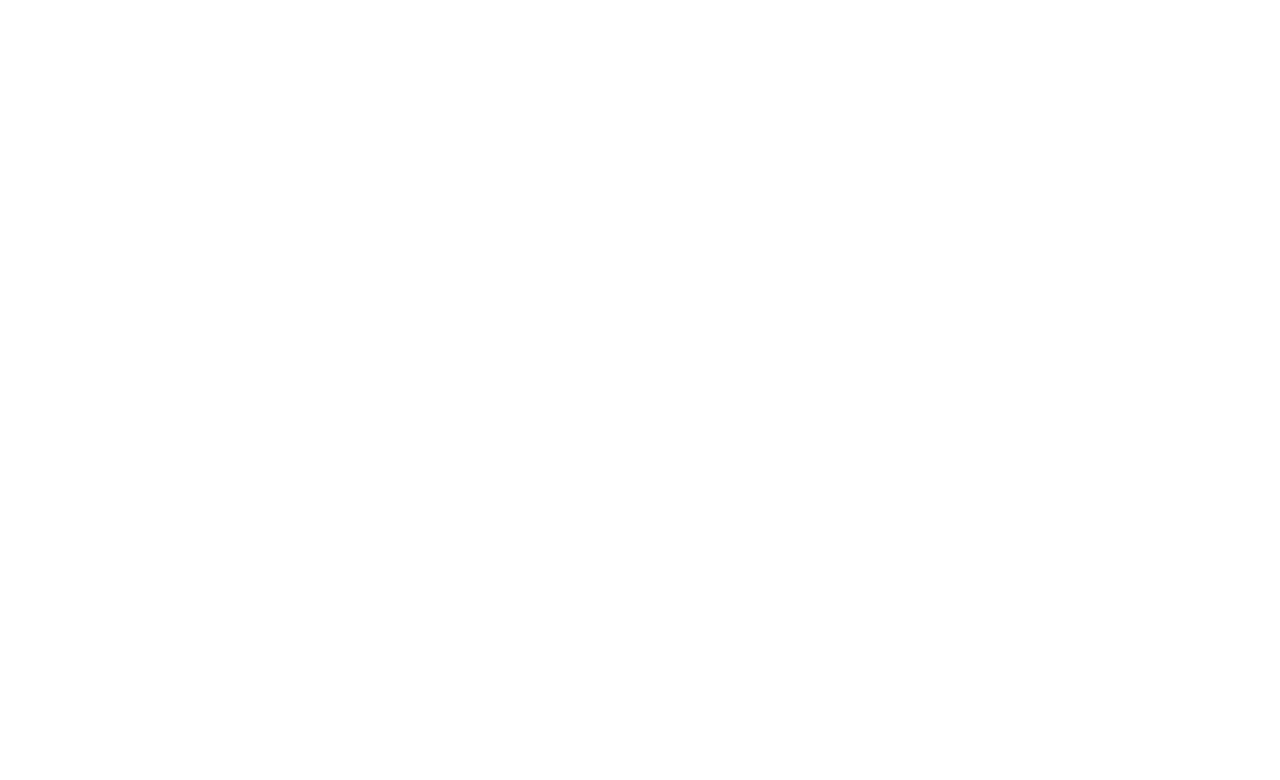
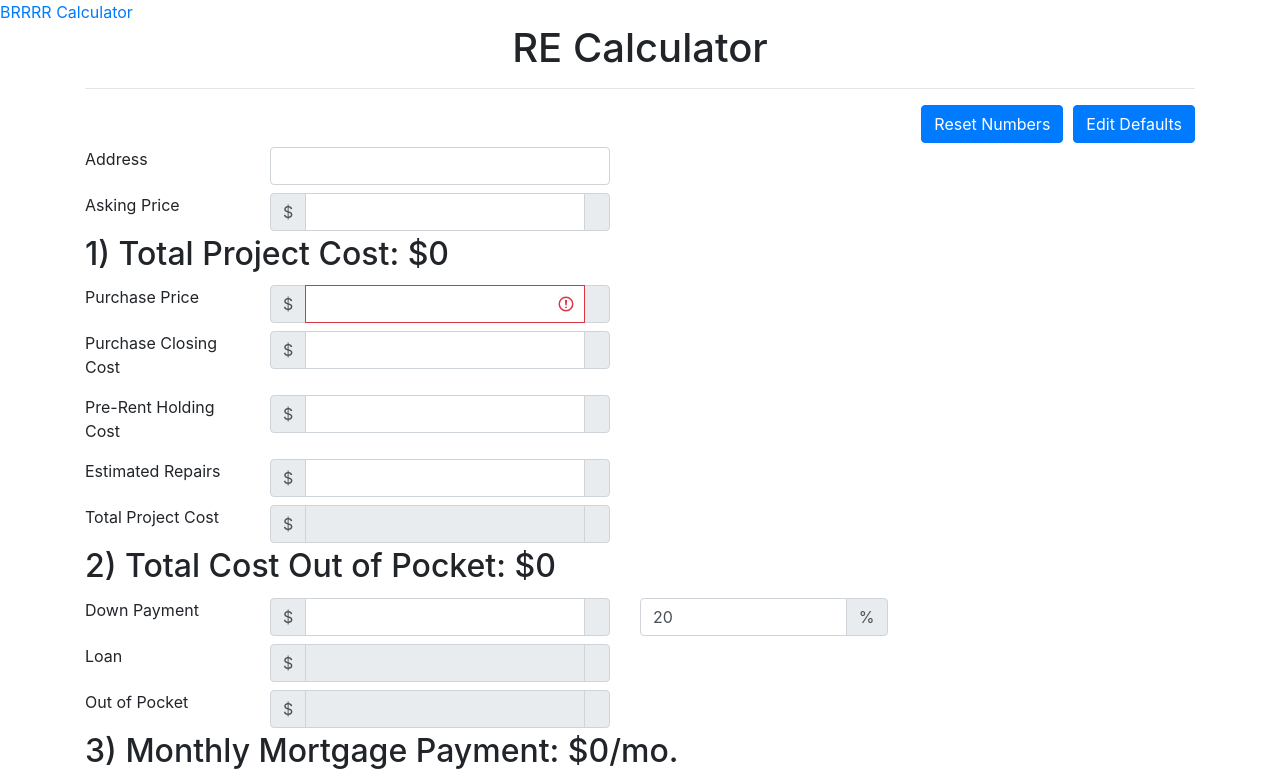
Before and after one commit to lylienster/RE-Calculator2, a React (Create React App) app: page /#/ in a window 1280 px wide. Shown: the top 780 px of the page. Built offline with nearby package versions, Linux system fonts and the light colour scheme.

Commit message:
Use HashRouter to work better on github static pages

```diff
--- a/src/App.tsx
+++ b/src/App.tsx
@@ -6,11 +6,8 @@
 export default function App() {
   return (
     <Switch>
-      <Route exact path="/re-calculator2" component={HomePage} />
-      <Route
-        path="/re-calculator2/buy-and-hold"
-        component={BuyAndHoldCalculator}
-      />
+      <Route exact path="/" component={HomePage} />
+      <Route path="/buy-and-hold" component={BuyAndHoldCalculator} />
     </Switch>
   );
 }
--- a/src/Calculator.tsx
+++ b/src/Calculator.tsx
@@ -113,7 +113,7 @@
 
   return (
     <div className="App">
-      <Link to="/re-calculator2/buy-and-hold">BRRRR Calculator</Link>
+      <Link to="/buy-and-hold">BRRRR Calculator</Link>
       <div className="container">
         <h1 className="text-center">RE Calculator</h1>
 
--- a/src/index.tsx
+++ b/src/index.tsx
@@ -1,15 +1,15 @@
 import React from "react";
 import ReactDOM from "react-dom";
-import { BrowserRouter } from "react-router-dom";
+import { HashRouter } from "react-router-dom";
 import "./index.css";
 import * as serviceWorker from "./serviceWorker";
 import "bootstrap/dist/css/bootstrap.min.css";
 import App from "./App";
 
 ReactDOM.render(
-  <BrowserRouter>
+  <HashRouter>
     <App />
-  </BrowserRouter>,
+  </HashRouter>,
   document.getElementById("root")
 );
 
--- a/src/pages/BuyAndHoldCalculator.tsx
+++ b/src/pages/BuyAndHoldCalculator.tsx
@@ -93,6 +93,7 @@
       <PropertyInfo data={data} handleOnChange={handleOnChange} />
       <PurchaseInfo data={data} handleOnChange={handleOnChange} />
       <RentalInfo data={data} handleOnChange={handleOnChange} />
+      <hr className="solid" />
       <Report data={data} />
       <AnalysisOverTime data={data} />
       <LoanBalanceValueEquity data={data} />
```
